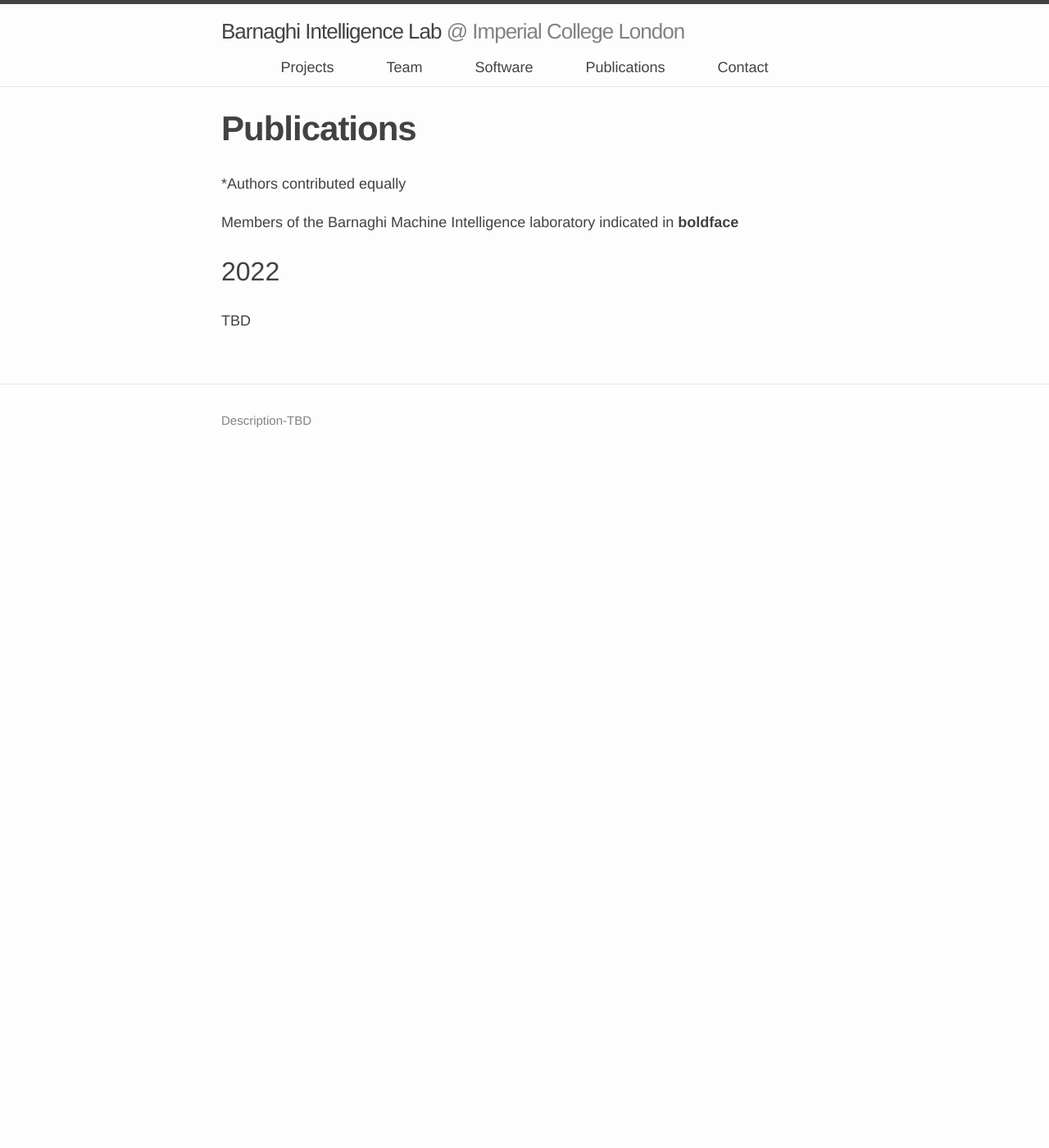
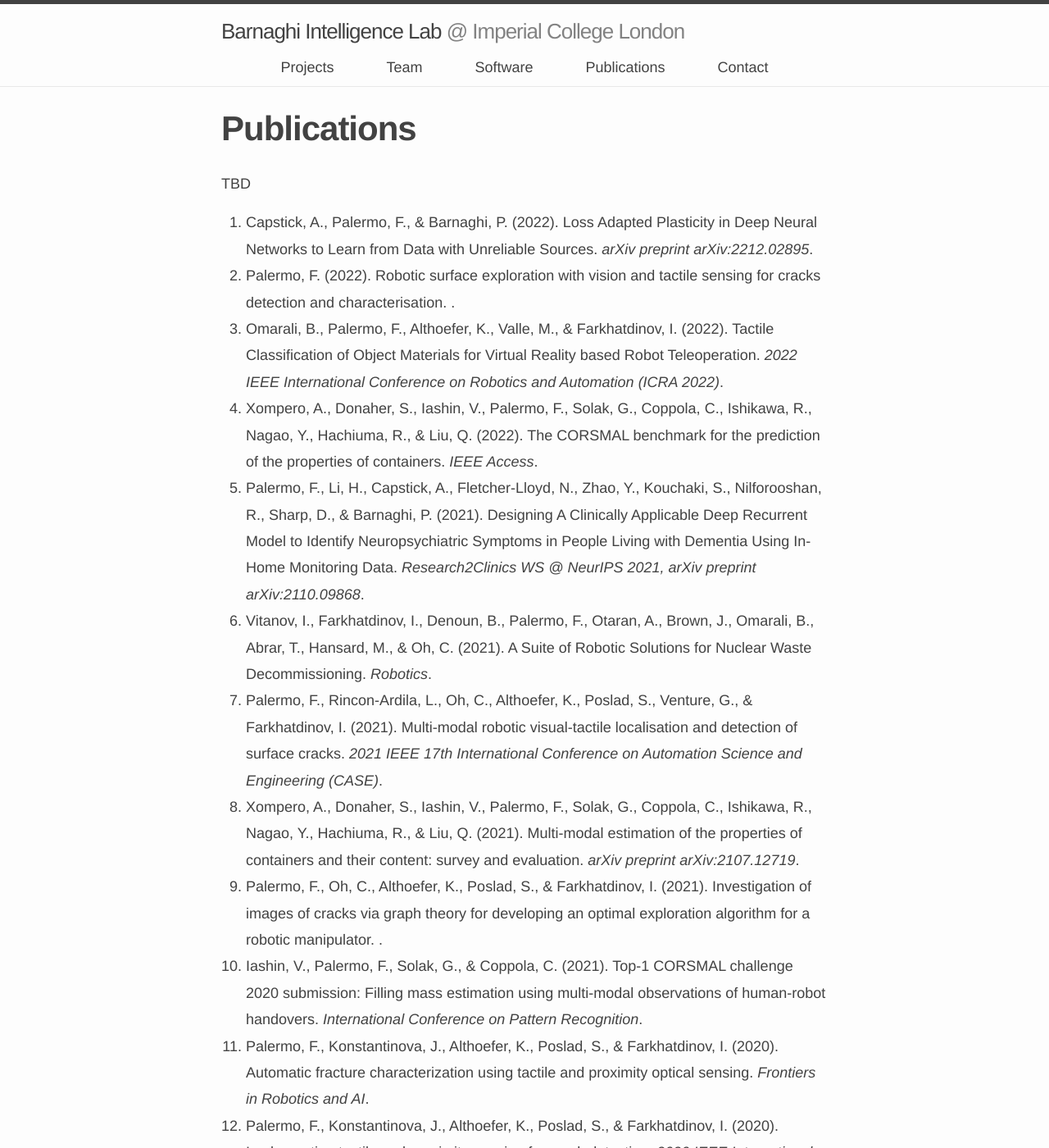
Before and after one commit to tmi-lab/tmi-lab.github.io, a Jekyll site: the page built from _pages/publications/index.md, in a window 1280 px wide and 1400 px high. Shown: the whole window at 82% size. Built offline with Jekyll 4.4.1, drawn with Linux system fonts in a browser that asks for light colours; nearby versions of some CDN libraries; some of the changed text lies outside the part shown.

```diff
--- /dev/null
+++ b/_data/citations.csv
@@ -0,0 +1,17 @@
+Authors,Title,Publication,Volume,Number,Pages,Year,Publisher
+"Palermo, Francesca; Cognolato, Matteo; Gijsberts, Arjan; Müller, Henning; Caputo, Barbara; Atzori, Manfredo; ",Repeatability of grasp recognition for robotic hand prosthesis control based on sEMG data,2017 International Conference on Rehabilitation Robotics (ICORR),,,1154-1159,2017,IEEE
+"Palermo, Francesca; Cognolato, Matteo; Eggel, Ivan; Atzori, Manfredo; Müller, Henning; ",An augmented reality environment to provide visual feedback to amputees during sEMG Data Acquisitions,Annual Conference Towards Autonomous Robotic Systems,,,3-14,2019,"Springer, Cham"
+"Omarali, Bukeikhan; Palermo, Francesca; Valle, Maurizio; Poslad, Stefan; Althoefer, Kaspar; Farkhatdinov, Ildar; ",Position and velocity control for telemanipulation with interoperability protocol,Annual Conference Towards Autonomous Robotic Systems,,,316-324,2019,"Springer, Cham"
+"Palermo, Francesca; Konstantinova, Jelizaveta; Althoefer, Kaspar; Poslad, Stefan; Farkhatdinov, Ildar; ",Implementing tactile and proximity sensing for crack detection,2020 IEEE International Conference on Robotics and Automation (ICRA),,,632-637,2020,IEEE
+"Palermo, Francesca; Konstantinova, Jelizaveta; Althoefer, Kaspar; Poslad, Stefan; Farkhatdinov, Ildar; ",Automatic fracture characterization using tactile and proximity optical sensing,Frontiers in Robotics and AI,7,,513004,2020,Frontiers Media SA
+"Iashin, Vladimir; Palermo, Francesca; Solak, Gökhan; Coppola, Claudio; ",Top-1 CORSMAL challenge 2020 submission: Filling mass estimation using multi-modal observations of human-robot handovers,International Conference on Pattern Recognition,,,423-436,2021,"Springer, Cham"
+"Palermo, Francesca; Oh, Changjae; Althoefer, Kaspar; Poslad, Stefan; Farkhatdinov, Ildar; ",Investigation of images of cracks via graph theory for developing an optimal exploration algorithm for a robotic manipulator,,,,,2021,
+"Xompero, Alessio; Donaher, Santiago; Iashin, Vladimir; Palermo, Francesca; Solak, Gökhan; Coppola, Claudio; Ishikawa, Reina; Nagao, Yuichi; Hachiuma, Ryo; Liu, Qi; ",Multi-modal estimation of the properties of containers and their content: survey and evaluation,arXiv preprint arXiv:2107.12719,,,,2021,
+"Palermo, Francesca; Rincon-Ardila, Liz; Oh, Changjae; Althoefer, Kaspar; Poslad, Stefan; Venture, Gentiane; Farkhatdinov, Ildar; ",Multi-modal robotic visual-tactile localisation and detection of surface cracks,2021 IEEE 17th International Conference on Automation Science and Engineering (CASE),,,1806-1811,2021,IEEE
+"Vitanov, Ivan; Farkhatdinov, Ildar; Denoun, Brice; Palermo, Francesca; Otaran, Ata; Brown, Joshua; Omarali, Bukeikhan; Abrar, Taqi; Hansard, Miles; Oh, Changjae; ",A Suite of Robotic Solutions for Nuclear Waste Decommissioning,Robotics,10,4,112,2021,MDPI
+"Palermo, Francesca; Li, Honglin; Capstick, Alexander; Fletcher-Lloyd, Nan; Zhao, Yuchen; Kouchaki, Samaneh; Nilforooshan, Ramin; Sharp, David; Barnaghi, Payam; ",Designing A Clinically Applicable Deep Recurrent Model to Identify Neuropsychiatric Symptoms in People Living with Dementia Using In-Home Monitoring Data,"Research2Clinics WS @ NeurIPS 2021, arXiv preprint arXiv:2110.09868",,,,2021,
+"Xompero, Alessio; Donaher, Santiago; Iashin, Vladimir; Palermo, Francesca; Solak, Gökhan; Coppola, Claudio; Ishikawa, Reina; Nagao, Yuichi; Hachiuma, Ryo; Liu, Qi; ",The CORSMAL benchmark for the prediction of the properties of containers,IEEE Access,10,,41388-41402,2022,IEEE
+"Omarali, Bukeikhan; Palermo, Francesca; Althoefer, Kaspar; Valle, Maurizio; Farkhatdinov, Ildar; ",Tactile Classification of Object Materials for Virtual Reality based Robot Teleoperation,2022 IEEE International Conference on Robotics and Automation (ICRA 2022),,,,2022,
+"Palermo, Francesca; ",Robotic surface exploration with vision and tactile sensing for cracks detection and characterisation,,,,,2022,
+"Capstick, Alexander; Palermo, Francesca; Barnaghi, Payam; ",Loss Adapted Plasticity: Learning From Data With Unreliable Sources,,,,,,
+"Capstick, Alexander; Palermo, Francesca; Barnaghi, Payam; ",Loss Adapted Plasticity in Deep Neural Networks to Learn from Data with Unreliable Sources,arXiv preprint arXiv:2212.02895,,,,2022,
--- /dev/null
+++ b/_includes/publications
@@ -0,0 +1,186 @@
+{% assign pub_list = site.data.citations | sort: "Year" | reverse %}
+{% assign style = include.style | downcase | default: "apa" %}
+{% assign include_link = include.link %}
+
+{% if include.venue %}
+  {% assign venues = include.venue | downcase | split: ";" %}
+{% endif %}
+
+{% if include.year %}
+  {% assign years = include.year | split: ";" %}
+{% endif %}
+
+{% if include.title_search %}
+  {% assign searchterms = include.title_search | downcase | split: ";" %}
+{% endif %}
+
+{% if include.venue_search %}
+  {% assign venue_searchterms = include.venue_search | downcase | split: ";" %}
+{% endif %}
+
+{% if include.author %}
+  {% assign authors = include.author | downcase | split: ";" %}
+{% endif %}
+
+{% assign counter = 0 %}
+
+
+<ol>
+{% for citation in pub_list %}
+  {% if include.venue %}
+    {% assign publication = citation.Publication | downcase %}
+    {% if venues contains publication %}
+      {% assign is_venue = true %}
+    {% else %}
+      {% assign is_venue = false %}
+    {% endif %}
+  {% else %}
+    {% assign is_venue = true %}
+  {% endif %}
+
+  {% if include.year %}
+    {% if years contains citation.Year %}
+      {% assign is_year = true %}
+    {% else %}
+      {% assign is_year = false %}
+    {% endif %}
+  {% else %}
+    {% assign is_year = true %}
+  {% endif %}
+
+  {% if include.title_search %}
+    {% assign title = citation.Title | downcase %}
+    {% assign is_search = false %}
+    {% for term in searchterms %}
+      {% if title contains term %}
+        {% assign is_search = true %}
+      {% endif %}
+    {% endfor %}
+  {% else %}
+    {% assign is_search = true %}
+  {% endif %}
+
+  {% if include.venue_search %}
+    {% assign venue = citation.Publication | downcase %}
+    {% assign is_venue_search = false %}
+    {% for term in venue_searchterms %}
+      {% if venue contains term %}
+        {% assign is_venue_search = true %}
+      {% endif %}
+    {% endfor %}
+  {% else %}
+    {% assign is_venue_search = true %}
+  {% endif %}
+
+  {% if include.author %}
+    {% capture citation_Authors %}
+      {% for element in citation %}
+        {% if forloop.first %}
+          {{ element[1] }}
+        {% endif %}
+      {% endfor %}
+    {% endcapture %}
+    {% assign author_list = citation_Authors | downcase %}
+    {% assign is_author = false %}
+    {% for author in authors %}
+      {% if author_list contains author %}
+        {% assign is_author = true %}
+      {% endif %}
+    {% endfor %}
+  {% else %}
+    {% assign is_author = true %}
+  {% endif %}
+
+  {% if is_venue and is_year and is_search and is_author and is_venue_search %}
+    {% capture citation_Authors %}
+      {% for element in citation %}
+        {% if forloop.first %}
+          {{ element[1] }}
+        {% endif %}
+      {% endfor %}
+    {% endcapture %}
+
+    {% assign size = citation_Authors | size | minus: 2 %}
+    {% assign pub_authors = citation_Authors | slice: 0, size | split: ";" %}
+
+
+    {% assign last_names = "" %}
+    {% assign first_names = "" %}
+    {% for name in pub_authors %}
+      {% assign first_last = name | split: "," %}
+      {% assign first_names = first_names | append: first_last[1] %}
+      {% assign last_names = last_names | append: first_last[0] %}
+      {% if forloop.last == false %}
+        {% assign last_names = last_names | append: ";" %}
+        {% assign first_names = first_names | append: ";" %}
+      {% endif %}
+    {% endfor %}
+    {% assign first_names = first_names | split: ";" %}
+    {% assign last_names = last_names | split: ";" %}
+
+    {% assign formatted_author_list = "" %}
+
+    {% if style == "mla" or style == "chicago" %}
+      {% for first_name in first_names %}
+        {% if forloop.first == true %}
+          {% assign formatted_author_list = formatted_author_list | append: last_names[forloop.index0] | append: ", " | append: first_name | append: ";" %}
+        {% elsif forloop.first == true and forloop.last == true %}
+          {% assign formatted_author_list = formatted_author_list | append: last_names[forloop.index0] | append: ", " | append: first_name %}
+        {% elsif forloop.last == true %}
+          {% assign formatted_author_list = formatted_author_list | append: first_name | append: " " | append: last_names[forloop.index0] %}
+        {% else %}
+          {% assign formatted_author_list = formatted_author_list | append: first_name | append: " " | append: last_names[forloop.index0] | append: ";" %}
+        {% endif %}
+      {% endfor %}
+    {% elsif style == "apa" or style == "harvard" or style == "vancouver"%}
+      {% for first_name in first_names %}
+        {% assign first_initial = first_name | slice: 1 %}
+        {% assign formatted_author_list = formatted_author_list | append: last_names[forloop.index0] | append: ", " | append: first_initial %}
+        {% if style == "apa" or style == "harvard" %}
+          {% assign formatted_author_list = formatted_author_list | append: "." %}
+        {% endif %}
+        {% if forloop.last == false %}
+          {% assign formatted_author_list = formatted_author_list | append: ";" %}
+        {% endif %}
+      {% endfor %}
+    {% endif %}
+
+    {% if include_link==true %}
+      {% assign url = citation.Title | cgi_escape | prepend: "https://scholar.google.com/scholar?q=" %}
+      {% capture title_link %}<a href="{{ url }}">{{citation.Title}}</a>{% endcapture %}
+    {% else %}
+      {% assign title_link = citation.Title %}
+    {% endif %}
+
+    {% if style == "mla" %}
+      <li>
+        {{ formatted_author_list | split: ";" | array_to_sentence_string }}. "{{ title_link }}." <em>{{citation.Publication}}</em> ({{citation.Year}}).
+      </li>
+    {% elsif style == "apa" %}
+      <li>
+        {{ formatted_author_list | split: ";" | array_to_sentence_string: "&"}} ({{citation.Year}}). {{ title_link }}. <em>{{citation.Publication}}</em>.
+      </li>
+    {% elsif style == "chicago" %}
+      <li>
+        {{ formatted_author_list | split: ";" | array_to_sentence_string }}. "{{ title_link }}." <em>{{citation.Publication}}</em> ({{citation.Year}}).
+      </li>
+    {% elsif style == "harvard" %}
+      <li>
+        {{ formatted_author_list | split: ";" | array_to_sentence_string }}, {{citation.Year}}. {{ title_link }}. <em>{{citation.Publication}}</em>.
+      </li>
+    {% elsif style == "vancouver" %}
+      <li>
+        {{ formatted_author_list | split: ";" | join: ", " }}. {{ title_link }}. {{citation.Publication}}. {{citation.Year}}.
+      </li>
+    {% endif %}
+
+    {% if include.limit %}
+      {% assign counter = counter | plus: 1 %}
+      {% if counter == include.limit %}
+        {% break %}
+      {% endif %}
+    {% endif %}
+
+  {% endif %}
+{% endfor %}
+</ol>
--- a/_pages/publications/index.md
+++ b/_pages/publications/index.md
@@ -5,12 +5,14 @@ permalink: /publications/
 toggle: on
 rank: 4
 ---
-\*Authors contributed equally<br>
+<!-- \*Authors contributed equally<br> -->
 
-Members of the Barnaghi Machine Intelligence laboratory indicated in **boldface**
+<!-- Members of the Barnaghi Machine Intelligence laboratory indicated in **boldface** -->
 
-## 2022
 TBD
+{% include publications author="barnaghi;palermo" %}
+
+
 <!--
 []()
  -->
```
